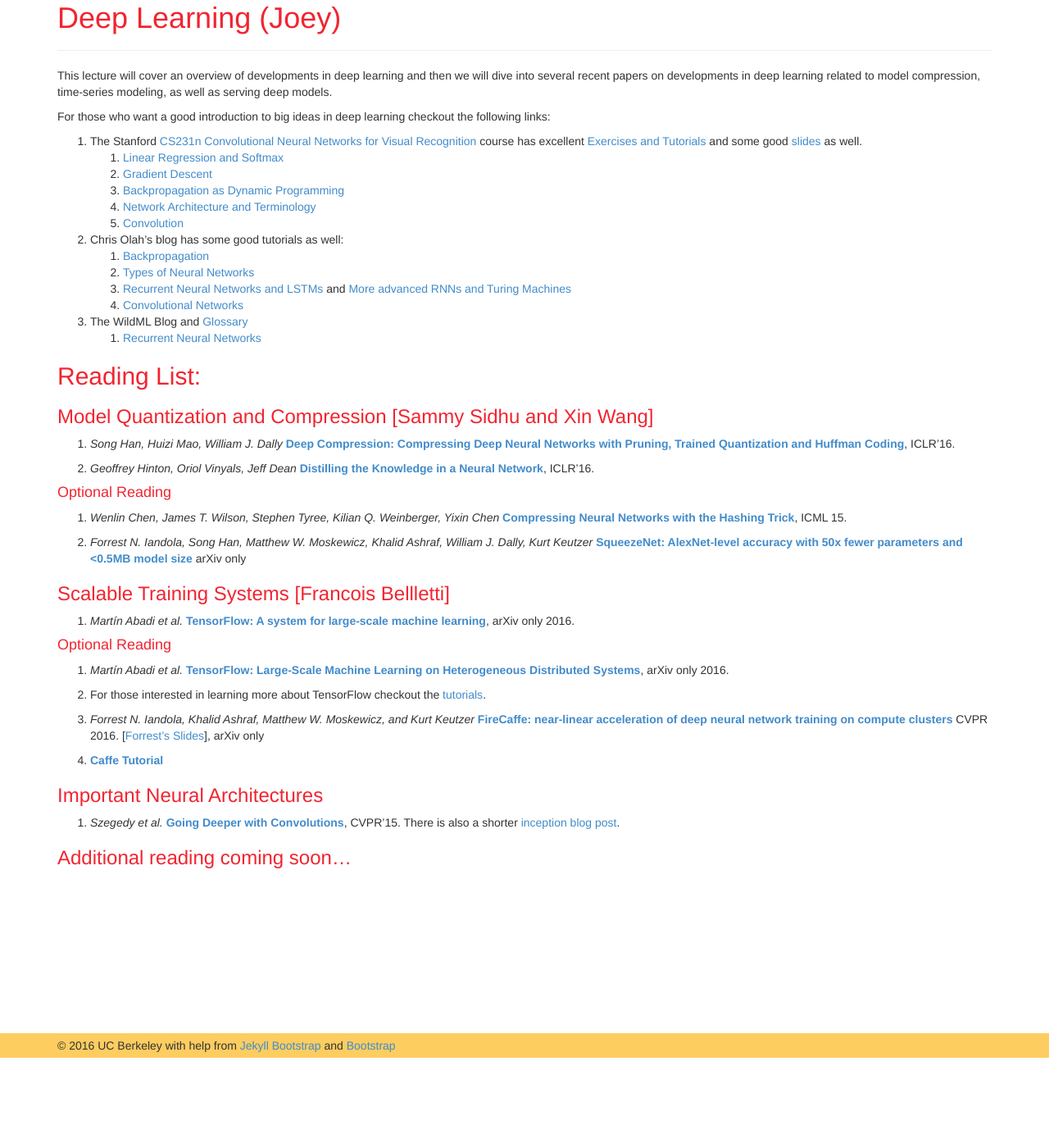
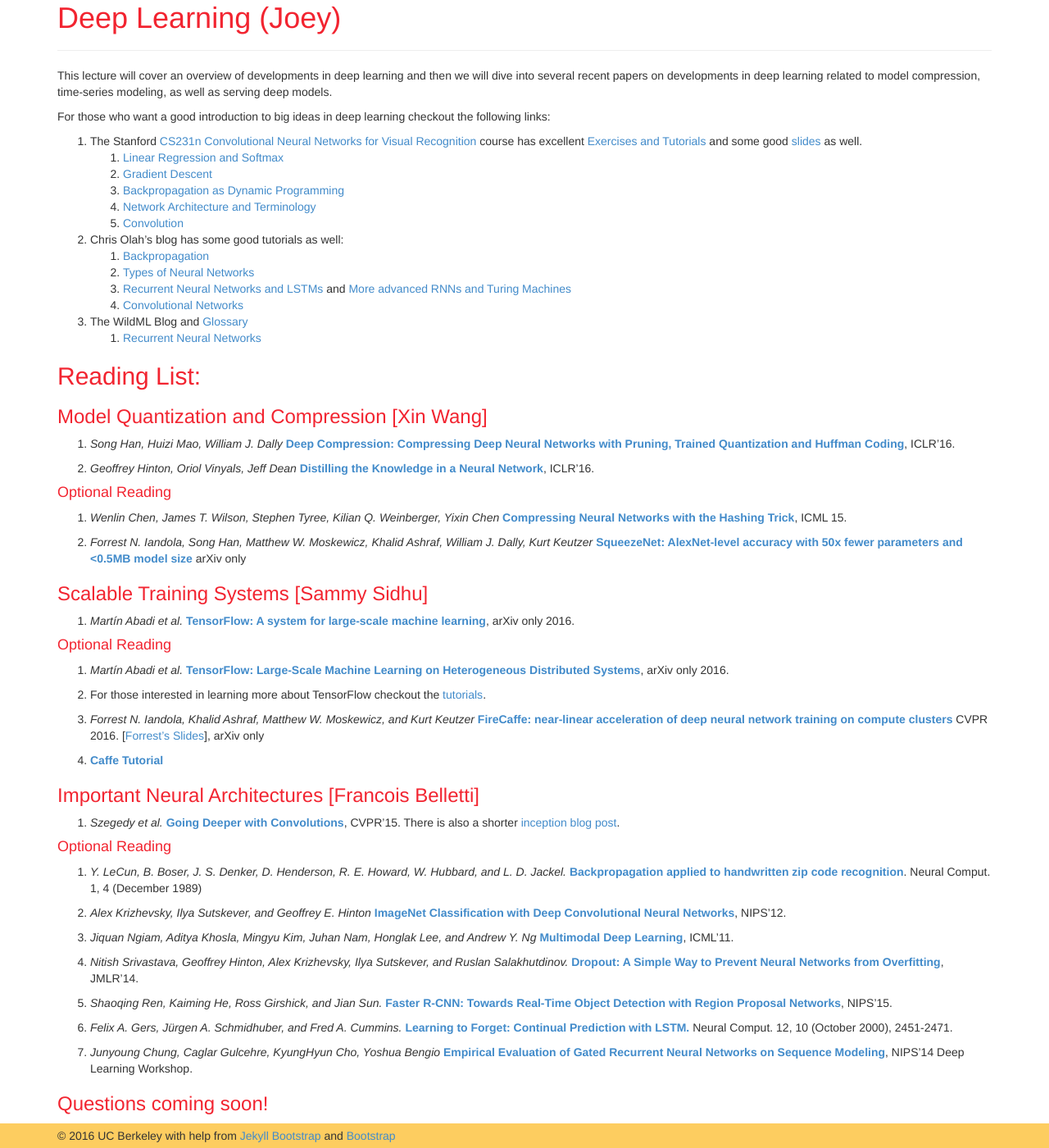
Before and after one commit to ucbrise/cs294-rise-fa16, a Jekyll site: the page built from deep_learning.md, in a window 1280 px wide and 1400 px high, scrolled down 110 px. Shown: the whole window at 82% size. Built offline with Jekyll 4.4.1, drawn with Linux system fonts in a browser that asks for light colours; nearby versions of some CDN libraries.

Commit message:
more papers

```diff
--- a/deep_learning.md
+++ b/deep_learning.md
@@ -47,7 +47,7 @@ For those who want a good introduction to big ideas in deep learning checkout th
 
 
 
-### Scalable Training Systems [Francois Bellletti]
+### Scalable Training Systems [Sammy Sidhu]
 
 1. *Martín Abadi et al.* [**TensorFlow: A system for large-scale machine learning**](https://arxiv.org/abs/1605.08695), arXiv only 2016.
 
@@ -61,16 +61,28 @@ For those who want a good introduction to big ideas in deep learning checkout th
 
 1. [**Caffe Tutorial**](http://caffe.berkeleyvision.org/tutorial/)
 
-### Important Neural Architectures
+### Important Neural Architectures [Francois Belletti]
 
 1. *Szegedy et al.* [**Going Deeper with Convolutions**](https://www.cs.unc.edu/~wliu/papers/GoogLeNet.pdf), CVPR'15.
    There is also a shorter [inception blog post](https://research.googleblog.com/2015/06/inceptionism-going-deeper-into-neural.html).
 
+#### Optional Reading
 
+1. *Y. LeCun, B. Boser, J. S. Denker, D. Henderson, R. E. Howard, W. Hubbard, and L. D. Jackel.* [**Backpropagation applied to handwritten zip code recognition**](http://yann.lecun.org/exdb/publis/pdf/lecun-89e.pdf). Neural Comput. 1, 4 (December 1989)
 
+1. *Alex Krizhevsky, Ilya Sutskever, and Geoffrey E. Hinton* [**ImageNet Classification with Deep Convolutional Neural Networks**](http://papers.nips.cc/paper/4824-imagenet-classification-w), NIPS'12.
 
+1. *Jiquan Ngiam, Aditya Khosla, Mingyu Kim, Juhan Nam, Honglak Lee, and Andrew Y. Ng* [**Multimodal Deep Learning**](http://www.andrewng.org/portfolio/multimodal-deep-learning/), ICML'11.
 
-### Additional reading coming soon...
+1. *Nitish Srivastava, Geoffrey Hinton, Alex Krizhevsky, Ilya Sutskever, and Ruslan Salakhutdinov.* [**Dropout: A Simple Way to Prevent Neural Networks from Overfitting**](http://www.jmlr.org/papers/volume15/srivastava14a.old/source/srivastava14a.pdf), JMLR'14.
+
+1. *Shaoqing Ren, Kaiming He, Ross Girshick, and Jian Sun.* [**Faster R-CNN: Towards Real-Time Object Detection with Region Proposal Networks**](http://papers.nips.cc/paper/5638-faster-r-cnn-towards-real-time-object-detection-with-region-proposal-networks), NIPS'15.
+
+1. *Felix A. Gers, Jürgen A. Schmidhuber, and Fred A. Cummins.* [**Learning to Forget: Continual Prediction with LSTM.**](ftp://ftp.idsia.ch/pub/juergen/FgGates-NC.pdf) Neural Comput. 12, 10 (October 2000), 2451-2471.
+
+1. *Junyoung Chung, Caglar Gulcehre, KyungHyun Cho, Yoshua Bengio* [**Empirical Evaluation of Gated Recurrent Neural Networks on Sequence Modeling**](https://arxiv.org/abs/1412.3555), NIPS'14 Deep Learning Workshop.
+
+### Questions coming soon!
 
 <!--
 While much of the focus of machine learning research is on the process of training models (i.e., learning) there are a unique set of challenges around the process of serving and updating those models that is often overlooked.
```
Also changed, not shown: other parts of deep_learning.md (+1 -1 lines).
